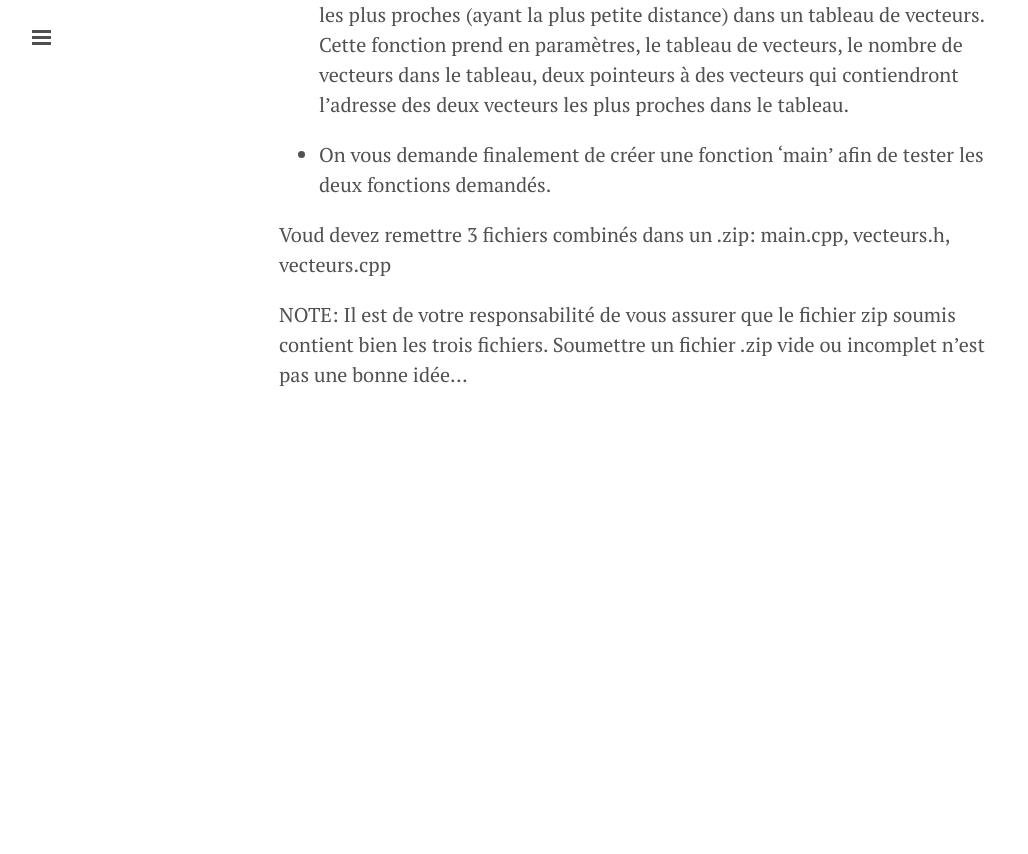
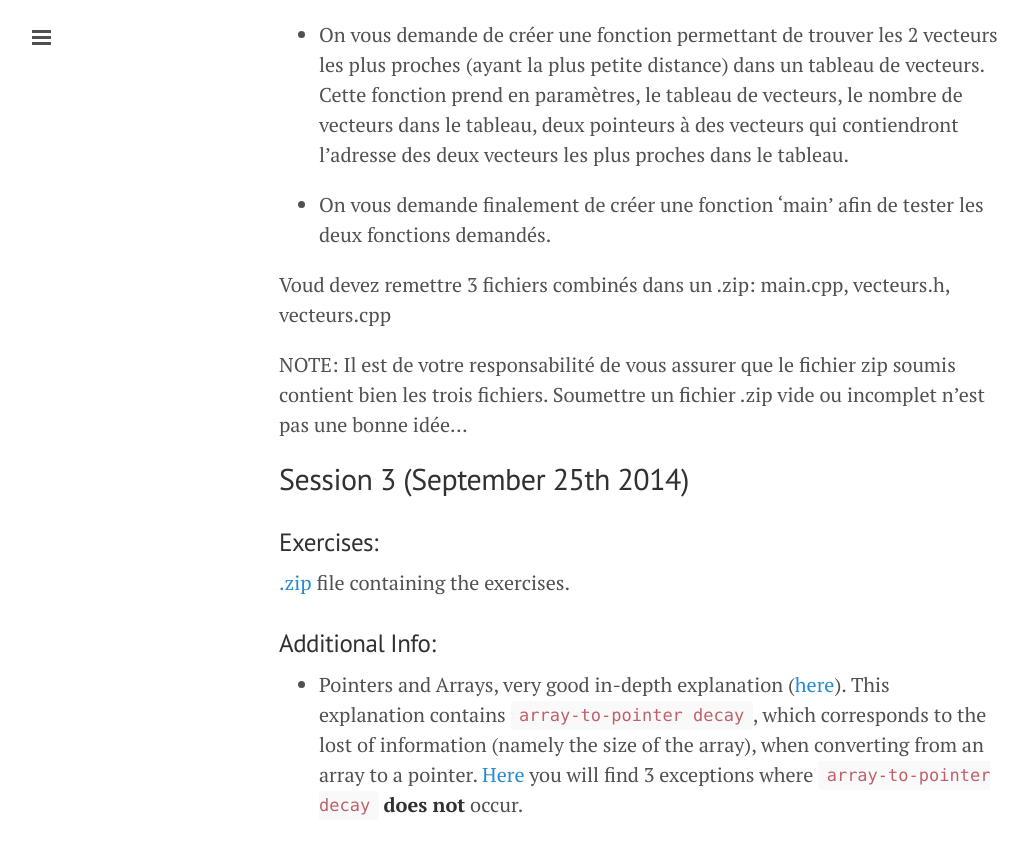
Before and after one commit to dwils098/dwils098.github.io, a Jekyll site: the page built from csi2772.md, in a window 1280 px wide and 900 px high, scrolled down 2134 px. Shown: the top 854 px of the window, without its empty margins (1-1029 px from the left). Built offline with Jekyll 4.4.1, drawn with Linux system fonts in a browser that asks for light colours; Markdown is read by kramdown in place of the engine named in the settings; before the commit the page ends 2604 px from its top, so only the background shows below that; some of the changed text lies outside the part shown.

Commit message:
Session_3
Updated Session 3 on CSI 2772 page and uploaded the zip file.

```diff
--- a/csi2772.md
+++ b/csi2772.md
@@ -11,6 +11,8 @@ The content will be divided by day rather than sessions (Lab/Tut), and any updat
 [Session 1 (11/09/2014)](#session1)
 
 [Session 2 (18/09/2014)](#session2)
+
+[Session 3 (25/09/2014)](#session3)
 
 <a name="session1"></a>
 ##Session 1 (September 11th 2014)
@@ -58,3 +60,11 @@ Dans ce devoir, vous devrez manipuler des vecteurs de dimension DIM (une constan
 Voud devez remettre 3 fichiers combinés dans un .zip: main.cpp, vecteurs.h, vecteurs.cpp
 
 NOTE: Il est de votre responsabilité de vous assurer que le fichier zip soumis contient bien les trois fichiers. Soumettre un fichier .zip vide ou incomplet n'est pas une bonne idée...
+
+<a name="session3"></a>
+##Session 3 (September 25th 2014)
+###Exercises:
+<a href="/public/CSI_2772/Lab_3/Lab_3.zip">.zip</a> file containing the exercises.
+###Additional Info:
+
+* Pointers and Arrays, very good in-depth explanation ([here](http://stackoverflow.com/a/4810668/1201965)). This explanation contains `array-to-pointer decay`, which corresponds to the lost of information (namely the size of the array), when converting from an array to a pointer. [Here](http://stackoverflow.com/a/2036125/1201965) you will find 3 exceptions where `array-to-pointer decay` **does not** occur.
```
Also changed, not shown: 1 other file.
